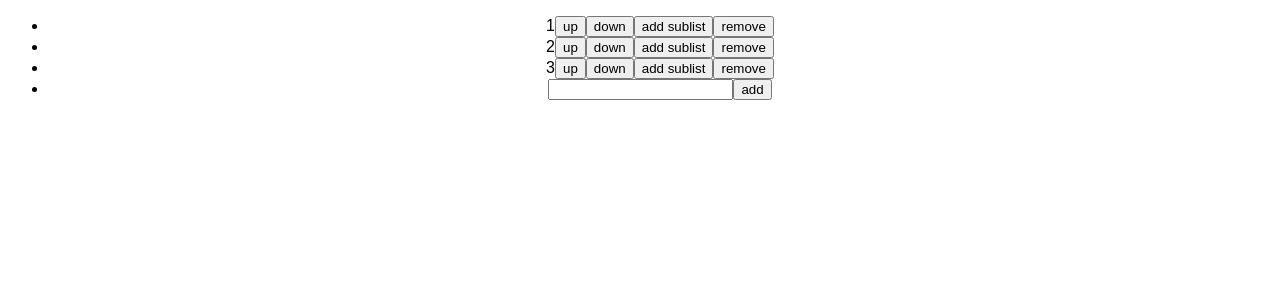
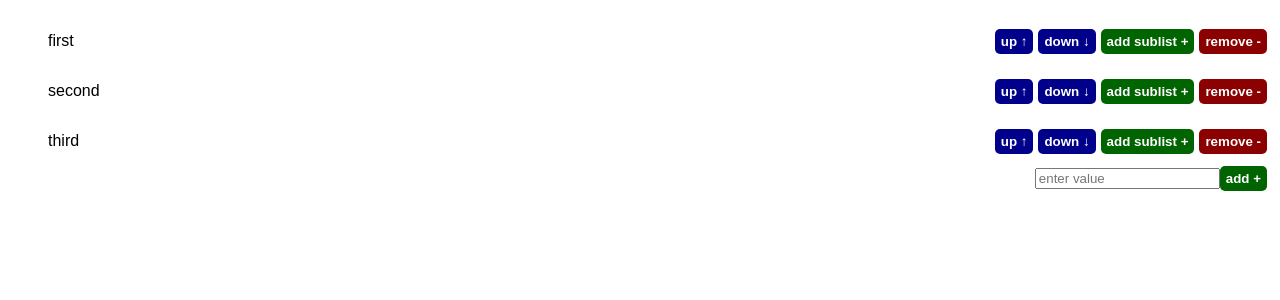
Before and after one commit to EnjSadman/Cubex, a React (Create React App) app: page / in a window 1280 px wide. Shown: the top 300 px of the page. Built offline with nearby package versions, Linux system fonts and the light colour scheme.

Commit message:
Added styles

```diff
--- a/src/App.js
+++ b/src/App.js
@@ -5,17 +5,17 @@ import { useEffect } from "react";
 const startArr = [
   {
     id: 1,
-    value: "1",
+    value: "first",
     sublist: []
   },
   {
     id: 2,
-    value: "2",
+    value: "second",
     sublist: []
   },
   {
     id: 3,
-    value: "3",
+    value: "third",
     sublist: []
   }
 ];
--- /dev/null
+++ b/src/components/List/List.css
@@ -0,0 +1,48 @@
+.list {
+  list-style: none;
+}
+
+.list__item {
+  display: flex;
+  justify-content: flex-end;
+  align-items: center;
+  flex-wrap: wrap;
+}
+
+.button {
+  border: unset;
+  background-color: transparent;
+  height: 25px;
+  font-weight: bold;
+  border-radius: 5px;
+  margin-right: 5px;
+  cursor: pointer;
+}
+
+.list__item--input {
+  margin-right: auto;
+}
+
+.list__item--paragraph {
+  margin-right: auto;
+}
+
+.up__button {
+  background-color: darkblue;
+  color: white;
+}
+
+.down__button {
+  background-color: darkblue;
+  color: white;
+}
+
+.add__button {
+  background-color: darkgreen;
+  color: white;
+}
+
+.remove__button {
+  background-color: darkred;
+  color: white;
+}
--- a/src/components/List/List.js
+++ b/src/components/List/List.js
@@ -1,5 +1,7 @@
 import { useEffect, useState } from "react";
 import { Sublist } from "../Sublist/Sublist";
+
+import "./List.css";
 
 export const List = () => {
   const [addValue, setAddValue] = useState("");
@@ -15,11 +17,12 @@ export const List = () => {
   }, [listData]);
 
   return (
-    <ul>
+    <ul className="list">
       {listData.map((el, index) => (
-        <li key={el.id}>
-          {el.value}
+        <li className="list__item" key={el.id}>
+          <p className="list__item--paragraph">{el.value}</p>
           <button
+            className="button up__button"
             type="button"
             onClick={() => {
               if (index !== 0) {
@@ -32,9 +35,10 @@ export const List = () => {
               }
             }}
           >
-            up
+            up &#8593;
           </button>
           <button
+            className="button down__button"
             type="button"
             onClick={() => {
               if (index !== listData.length - 1) {
@@ -47,10 +51,11 @@ export const List = () => {
               }
             }}
           >
-            down
+            down &#8595;
           </button>
           {el.sublist.length === 0 && (
             <button
+              className="button add__button"
               type="button"
               onClick={() => {
                 el.sublist.push({
@@ -60,21 +65,23 @@ export const List = () => {
                 setListData([...listData]);
               }}
             >
-              add sublist
+              add sublist +
             </button>
           )}
           {el.sublist.length > 0 && (
             <button
+              className="button remove__button"
               type="button"
               onClick={() => {
                 el.sublist = [];
                 setListData([...listData]);
               }}
             >
-              remove sublist
+              remove sublist -
             </button>
           )}
           <button
+            className="button remove__button"
             type="button"
             onClick={() => {
               setListData(
@@ -82,15 +89,17 @@ export const List = () => {
               );
             }}
           >
-            remove
+            remove -
           </button>
           {el.sublist.length > 0 && (
             <Sublist id={index + 1} sublistArray={el.sublist} />
           )}
         </li>
       ))}
-      <li>
+      <li className="list__item">
         <input
+          className="lsit__item--input"
+          placeholder="enter value"
           type="text"
           value={addValue}
           onChange={(event) => {
@@ -98,6 +107,7 @@ export const List = () => {
           }}
         />
         <button
+          className="button add__button"
           type="button"
           onClick={() => {
             if (addValue !== "") {
@@ -111,7 +121,7 @@ export const List = () => {
             }
           }}
         >
-          add
+          add +
         </button>
       </li>
     </ul>
--- /dev/null
+++ b/src/components/Sublist/Sublist.css
@@ -0,0 +1,2 @@
+.item {
+}
--- a/src/components/Sublist/Sublist.js
+++ b/src/components/Sublist/Sublist.js
@@ -1,4 +1,5 @@
 import { useEffect, useState } from "react";
+import "./Sublist.css";
 
 export const Sublist = ({ id }) => {
   const wholeList = JSON.parse(localStorage.getItem("arr"));
@@ -21,9 +22,11 @@ export const Sublist = ({ id }) => {
   }, [sublistArrayData]);
 
   return (
-    <ul>
+    <ul className="sublist">
       {sublistArrayData.map((subEl) => (
-        <li key={subEl.id}>{subEl.value}</li>
+        <li className="item" key={subEl.id}>
+          {subEl.value}
+        </li>
       ))}
       <li>
         <input
--- a/src/styles.css
+++ b/src/styles.css
@@ -1,4 +1,3 @@
 .App {
   font-family: sans-serif;
-  text-align: center;
 }
```
